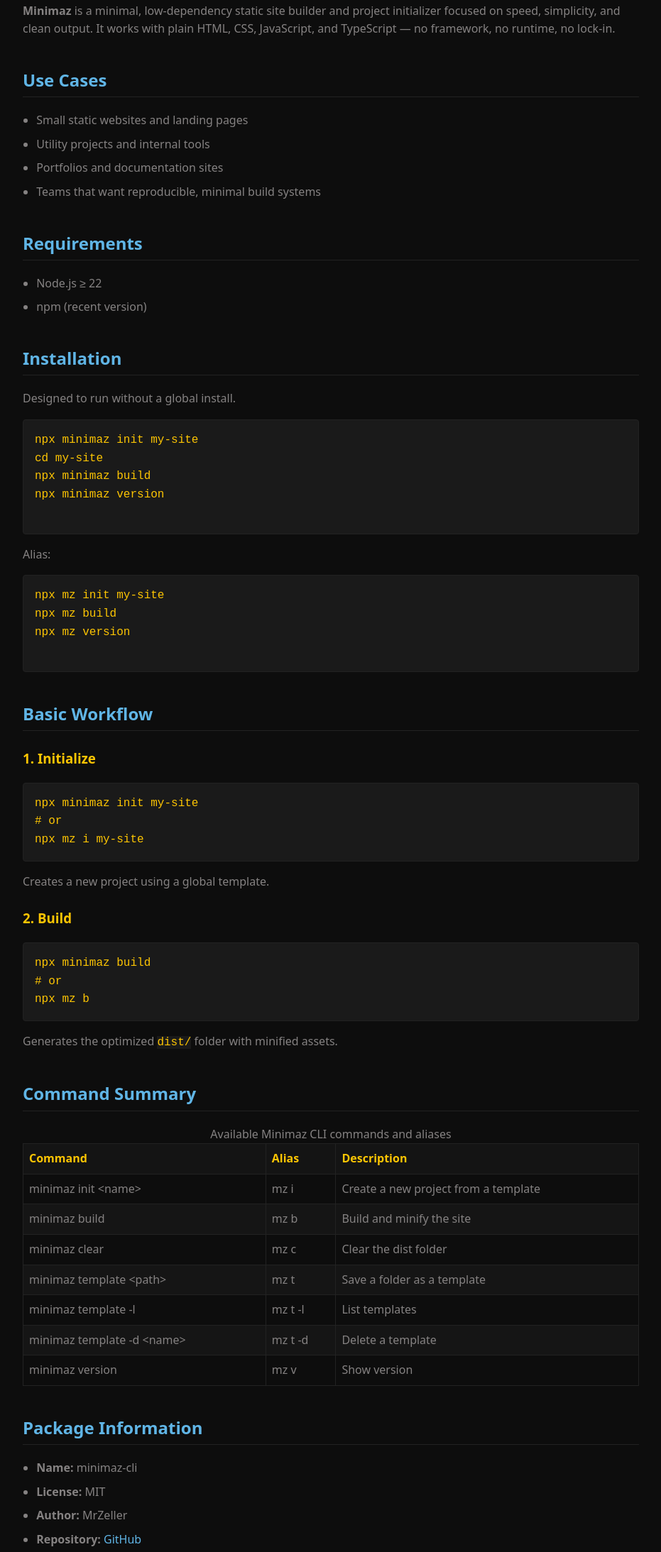
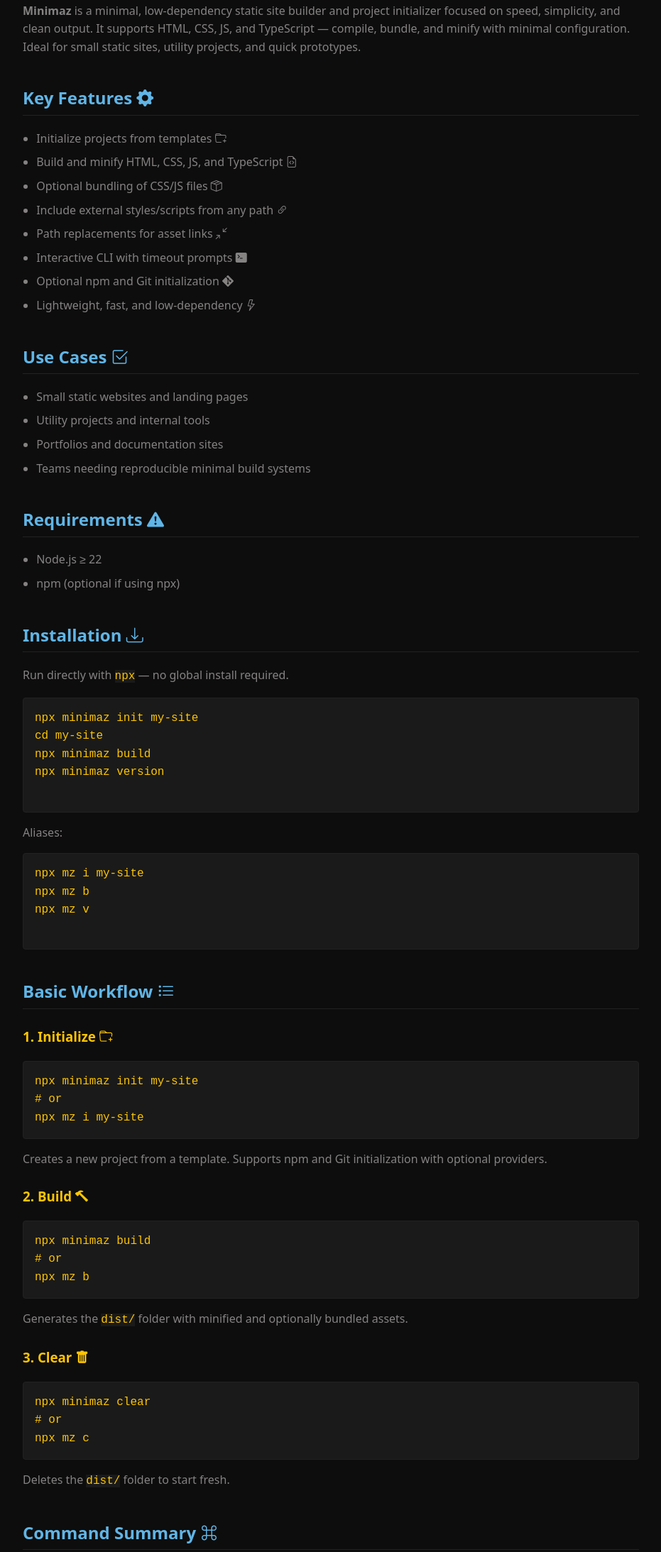
Before and after one commit to zeller-dev/minimaz-cli, a website: page docs/src/index.html in a window 1280 px wide. Shown: the part 308-2495 px from the top of the page at 71% size, without its empty margins (174-1105 px from the left). Drawn offline with nearby package versions, Linux system fonts and the light colour scheme.

Commit message:
updated docs

```diff
--- a/docs/src/index.html
+++ b/docs/src/index.html
@@ -15,13 +15,17 @@
     <meta name="robots" content="index, follow">
     <meta property="og:title" content="Minimaz CLI – Minimal Static Site Builder">
     <meta property="og:description"
-        content="A lightweight CLI tool to initialize and build clean static websites.">
+        content="A lightweight CLI tool to initialize and build clean static websites with optional bundling, external scripts, and templates.">
     <meta property="og:url" content="https://github.com/zeller-dev/minimaz-cli">
     <meta property="og:type" content="website">
     <meta name="theme-color" content="#0d0d0d">
 
     <link rel="icon" type="image/x-icon" href="favicon.ico">
+
+    <!-- Style -->
     <link rel="stylesheet" href="style.css">
+    <!-- Bootstrap Icons -->
+    <link rel="stylesheet" href="../node_modules/bootstrap-icons/font/bootstrap-icons.min.css">
 </head>
 
 <body>
@@ -29,41 +33,57 @@
     <a href="#main-content" class="skip-link">Skip to main content</a>
 
     <header>
-        <h1>Minimaz CLI</h1>
+        <h1>Minimaz CLI <i class="bi bi-lightning-fill"></i></h1>
         <p id="tagline">Minimal input, clean output ⚡</p>
     </header>
 
     <main id="main-content">
         <section id="about" aria-labelledby="about-title">
-            <h2 id="about-title">About</h2>
+            <h2 id="about-title">About <i class="bi bi-info-circle"></i></h2>
             <p>
-                <strong>Minimaz</strong> is a minimal, low-dependency static site builder and project initializer focused
-                on speed, simplicity, and clean output. It works with plain HTML, CSS, JavaScript, and TypeScript —
-                no framework, no runtime, no lock-in.
+                <strong>Minimaz</strong> is a minimal, low-dependency static site builder and project initializer
+                focused
+                on speed, simplicity, and clean output. It supports HTML, CSS, JS, and TypeScript — compile, bundle, and
+                minify
+                with minimal configuration. Ideal for small static sites, utility projects, and quick prototypes.
             </p>
         </section>
 
+        <section id="features" aria-labelledby="features-title">
+            <h2 id="features-title">Key Features <i class="bi bi-gear-fill"></i></h2>
+            <ul>
+                <li>Initialize projects from templates <i class="bi bi-folder-plus"></i></li>
+                <li>Build and minify HTML, CSS, JS, and TypeScript <i class="bi bi-file-earmark-code"></i></li>
+                <li>Optional bundling of CSS/JS files <i class="bi bi-box-seam"></i></li>
+                <li>Include external styles/scripts from any path <i class="bi bi-link-45deg"></i></li>
+                <li>Path replacements for asset links <i class="bi bi-arrows-angle-contract"></i></li>
+                <li>Interactive CLI with timeout prompts <i class="bi bi-terminal-fill"></i></li>
+                <li>Optional npm and Git initialization <i class="bi bi-git"></i></li>
+                <li>Lightweight, fast, and low-dependency <i class="bi bi-lightning"></i></li>
+            </ul>
+        </section>
+
         <section id="use-cases" aria-labelledby="use-cases-title">
-            <h2 id="use-cases-title">Use Cases</h2>
+            <h2 id="use-cases-title">Use Cases <i class="bi bi-check2-square"></i></h2>
             <ul>
                 <li>Small static websites and landing pages</li>
                 <li>Utility projects and internal tools</li>
                 <li>Portfolios and documentation sites</li>
-                <li>Teams that want reproducible, minimal build systems</li>
+                <li>Teams needing reproducible minimal build systems</li>
             </ul>
         </section>
 
         <section id="requirements" aria-labelledby="requirements-title">
-            <h2 id="requirements-title">Requirements</h2>
+            <h2 id="requirements-title">Requirements <i class="bi bi-exclamation-triangle-fill"></i></h2>
             <ul>
                 <li>Node.js ≥ 22</li>
-                <li>npm (recent version)</li>
+                <li>npm (optional if using npx)</li>
             </ul>
         </section>
 
         <section id="installation" aria-labelledby="installation-title">
-            <h2 id="installation-title">Installation</h2>
-            <p>Designed to run without a global install.</p>
+            <h2 id="installation-title">Installation <i class="bi bi-download"></i></h2>
+            <p>Run directly with <code>npx</code> — no global install required.</p>
 
             <pre role="region" aria-labelledby="install-code" tabindex="0">
 <code id="install-code">npx minimaz init my-site
@@ -72,37 +92,46 @@ npx minimaz build
 npx minimaz version</code>
             </pre>
 
-            <p>Alias:</p>
+            <p>Aliases:</p>
 
             <pre role="region" aria-labelledby="alias-code" tabindex="0">
-<code id="alias-code">npx mz init my-site
-npx mz build
-npx mz version</code>
+<code id="alias-code">npx mz i my-site
+npx mz b
+npx mz v</code>
             </pre>
         </section>
 
         <section id="workflow" aria-labelledby="workflow-title">
-            <h2 id="workflow-title">Basic Workflow</h2>
+            <h2 id="workflow-title">Basic Workflow <i class="bi bi-list-task"></i></h2>
 
             <article aria-labelledby="workflow-init">
-                <h3 id="workflow-init">1. Initialize</h3>
+                <h3 id="workflow-init">1. Initialize <i class="bi bi-folder-plus"></i></h3>
                 <pre role="region" tabindex="0"><code>npx minimaz init my-site
 # or
 npx mz i my-site</code></pre>
-                <p>Creates a new project using a global template.</p>
+                <p>Creates a new project from a template. Supports npm and Git initialization with optional providers.
+                </p>
             </article>
 
             <article aria-labelledby="workflow-build">
-                <h3 id="workflow-build">2. Build</h3>
+                <h3 id="workflow-build">2. Build <i class="bi bi-hammer"></i></h3>
                 <pre role="region" tabindex="0"><code>npx minimaz build
 # or
 npx mz b</code></pre>
-                <p>Generates the optimized <code>dist/</code> folder with minified assets.</p>
+                <p>Generates the <code>dist/</code> folder with minified and optionally bundled assets.</p>
+            </article>
+
+            <article aria-labelledby="workflow-clear">
+                <h3 id="workflow-clear">3. Clear <i class="bi bi-trash-fill"></i></h3>
+                <pre role="region" tabindex="0"><code>npx minimaz clear
+# or
+npx mz c</code></pre>
+                <p>Deletes the <code>dist/</code> folder to start fresh.</p>
             </article>
         </section>
 
         <section id="commands" aria-labelledby="commands-title">
-            <h2 id="commands-title">Command Summary</h2>
+            <h2 id="commands-title">Command Summary <i class="bi bi-command"></i></h2>
 
             <table>
                 <caption>Available Minimaz CLI commands and aliases</caption>
@@ -115,46 +144,57 @@ npx mz b</code></pre>
                 </thead>
                 <tbody>
                     <tr>
-                        <td>minimaz init &lt;name&gt;</td>
+                        <td>minimaz init &lt;name&gt; [--template &lt;name&gt;] [--npm] [--git] [--gitprovider
+                            &lt;url&gt;]</td>
                         <td>mz i</td>
-                        <td>Create a new project from a template</td>
+                        <td>Create a new project with optional template, npm, git, and provider settings</td>
                     </tr>
                     <tr>
                         <td>minimaz build</td>
                         <td>mz b</td>
-                        <td>Build and minify the site</td>
+                        <td>Build and minify the project</td>
                     </tr>
                     <tr>
                         <td>minimaz clear</td>
                         <td>mz c</td>
-                        <td>Clear the dist folder</td>
+                        <td>Clear the <code>dist/</code> folder</td>
                     </tr>
                     <tr>
                         <td>minimaz template &lt;path&gt;</td>
                         <td>mz t</td>
-                        <td>Save a folder as a template</td>
+                        <td>Save current folder as a template</td>
                     </tr>
                     <tr>
-                        <td>minimaz template -l</td>
+                        <td>minimaz template --list</td>
                         <td>mz t -l</td>
-                        <td>List templates</td>
+                        <td>List available templates</td>
                     </tr>
                     <tr>
-                        <td>minimaz template -d &lt;name&gt;</td>
+                        <td>minimaz template --delete &lt;name&gt;</td>
                         <td>mz t -d</td>
                         <td>Delete a template</td>
                     </tr>
                     <tr>
+                        <td>minimaz template --update [&lt;name&gt;]</td>
+                        <td>mz t -u</td>
+                        <td>Update one or all templates</td>
+                    </tr>
+                    <tr>
                         <td>minimaz version</td>
                         <td>mz v</td>
-                        <td>Show version</td>
+                        <td>Show Minimaz CLI version</td>
+                    </tr>
+                    <tr>
+                        <td>minimaz help [&lt;command&gt;]</td>
+                        <td>mz h</td>
+                        <td>Show help for CLI or specific command</td>
                     </tr>
                 </tbody>
             </table>
         </section>
 
         <section id="package-info" aria-labelledby="package-info-title">
-            <h2 id="package-info-title">Package Information</h2>
+            <h2 id="package-info-title">Package Information <i class="bi bi-info-square"></i></h2>
             <ul>
                 <li><strong>Name:</strong> minimaz-cli</li>
                 <li><strong>License:</strong> MIT</li>
@@ -164,20 +204,18 @@ npx mz b</code></pre>
                         aria-label="Minimaz CLI source code on GitHub">GitHub</a>
                 </li>
                 <li><strong>npm:</strong>
-                    <a href="https://www.npmjs.com/package/minimaz-cli"
-                        aria-label="Minimaz CLI package on npm">Package Page</a>
+                    <a href="https://www.npmjs.com/package/minimaz-cli" aria-label="Minimaz CLI package on npm">Package
+                        Page</a>
                 </li>
             </ul>
         </section>
     </main>
 
     <footer>
-        <p>© 2025 MrZeller — MIT License</p>
+        <p>© 2026 MrZeller — MIT License</p>
         <p>
-            <a href="https://github.com/zeller-dev/minimaz-cli"
-                aria-label="Minimaz CLI GitHub repository">GitHub</a> —
-            <a href="https://www.npmjs.com/package/minimaz-cli"
-                aria-label="Minimaz CLI npm package">npm</a>
+            <a href="https://github.com/zeller-dev/minimaz-cli" aria-label="Minimaz CLI GitHub repository">GitHub</a> —
+            <a href="https://www.npmjs.com/package/minimaz-cli" aria-label="Minimaz CLI npm package">npm</a>
         </p>
     </footer>
 </body>
```
Also changed, not shown: docs/minimaz.config.json (+17 -2 lines), docs/package.json (+7 -5 lines), README.md, 1 other file.
